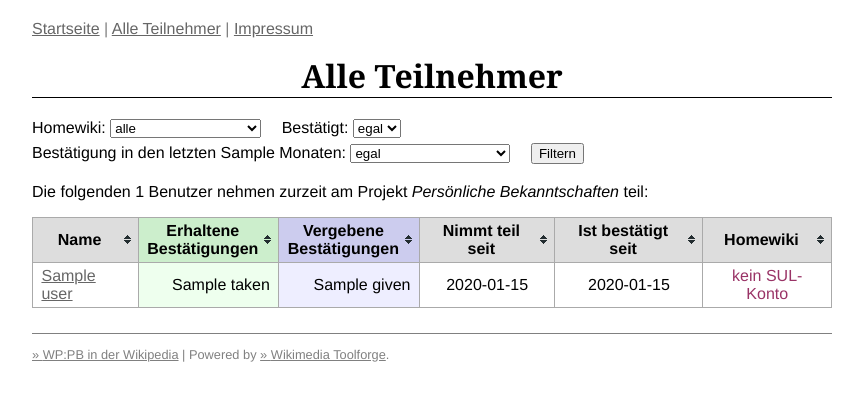
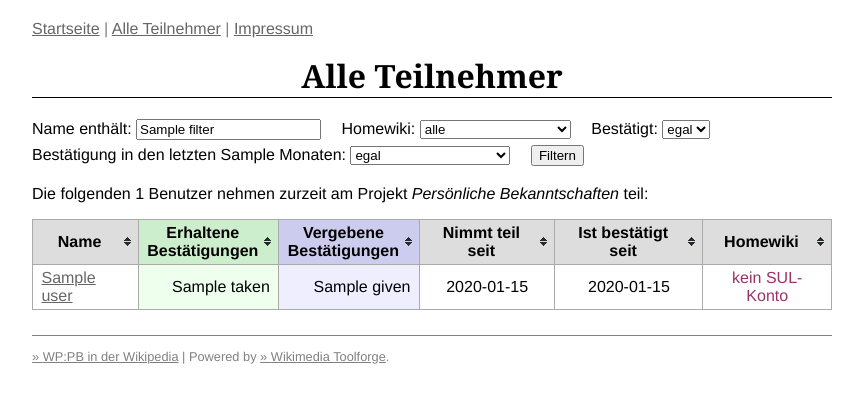
Before and after one commit to tool-labs/pb, a Flask app: template web/templates/users.html in a window 1280 px wide. Shown: the top 403 px of the page, without its empty margins (208-1071 px from the left). Run offline with Flask 3, Linux system fonts and the light colour scheme; the template is opened without the code that fills it: most values are stand-ins (such as "Sample title", 1, 10 or a date in 2020).

Commit message:
Add a case-insensitive name filter to /users
A search field "Name enthält:" shows only the participants whose name
contains the entered characters in this order (casefold comparison,
surrounding spaces ignored). It combines with the other filters and is
kept in the URL as ?name=.

Co-Authored-By: Claude Opus 5.5 <noreply@anthropic.com>

```diff
--- a/web/app.py
+++ b/web/app.py
@@ -169,13 +169,15 @@ def months_before(day, months):
 
 def _user_filters(args):
     """The filters of /users from the query string; unknown values are ignored."""
-    filters = {'homewiki': args.get('homewiki', '').strip()}
+    filters = {'name': args.get('name', '').strip(), 'homewiki': args.get('homewiki', '').strip()}
     for name, values in USER_FILTERS.items():
         value = args.get(name, '')
         filters[name] = value if value in values else ''
     return filters
 
 def _user_matches(user, filters, since):
+    if filters['name'] and filters['name'].casefold() not in user['name'].casefold():
+        return False
     home_wiki = user['home_wiki']
     if filters['homewiki'] == NO_SUL:
         if home_wiki is None or home_wiki['sul']:
--- a/web/templates/users.html
+++ b/web/templates/users.html
@@ -5,6 +5,9 @@
 
 {%block content %}
   <form class="filters" method="get" action="{{ url_for('users') }}">
+    <label title="Groß-/Kleinschreibung wird ignoriert">Name enthält:
+      <input type="search" name="name" value="{{ filters.name }}"/>
+    </label>
     <label>Homewiki:
       <select name="homewiki">
         <option value="">alle</option>
@@ -87,7 +90,7 @@
     });
     // apply a filter right away; leave the unused filters out of the URL
     $('form.filters').on('submit', function() {
-      $(this).find('select').filter(function() { return !this.value; }).prop('disabled', true);
+      $(this).find('select, input').filter(function() { return !this.value; }).prop('disabled', true);
     });
     $('form.filters select').on('change', function() { $(this.form).submit(); });
   });
```
Also changed, not shown: tests/unit/test_routes.py (+8 -1 lines).
